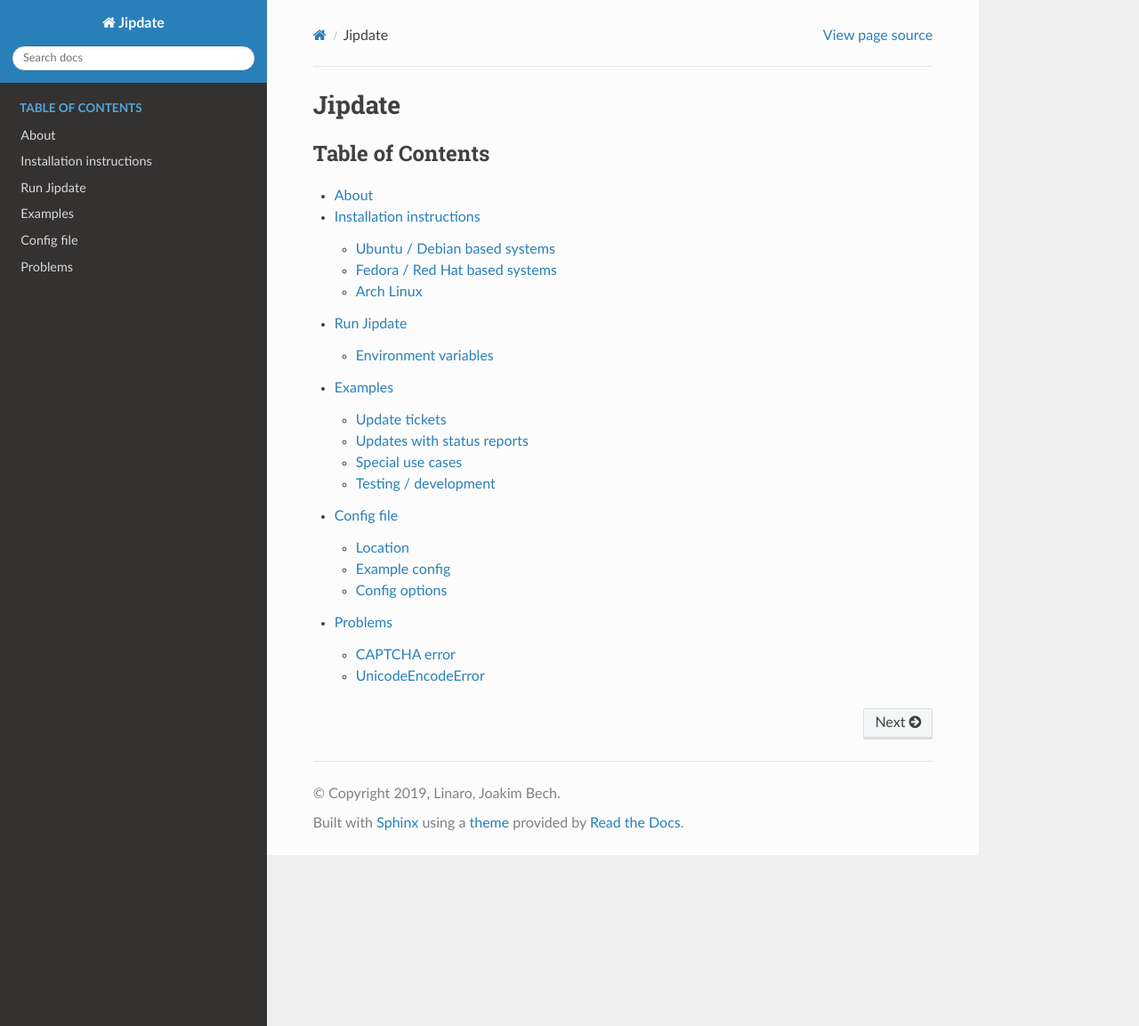
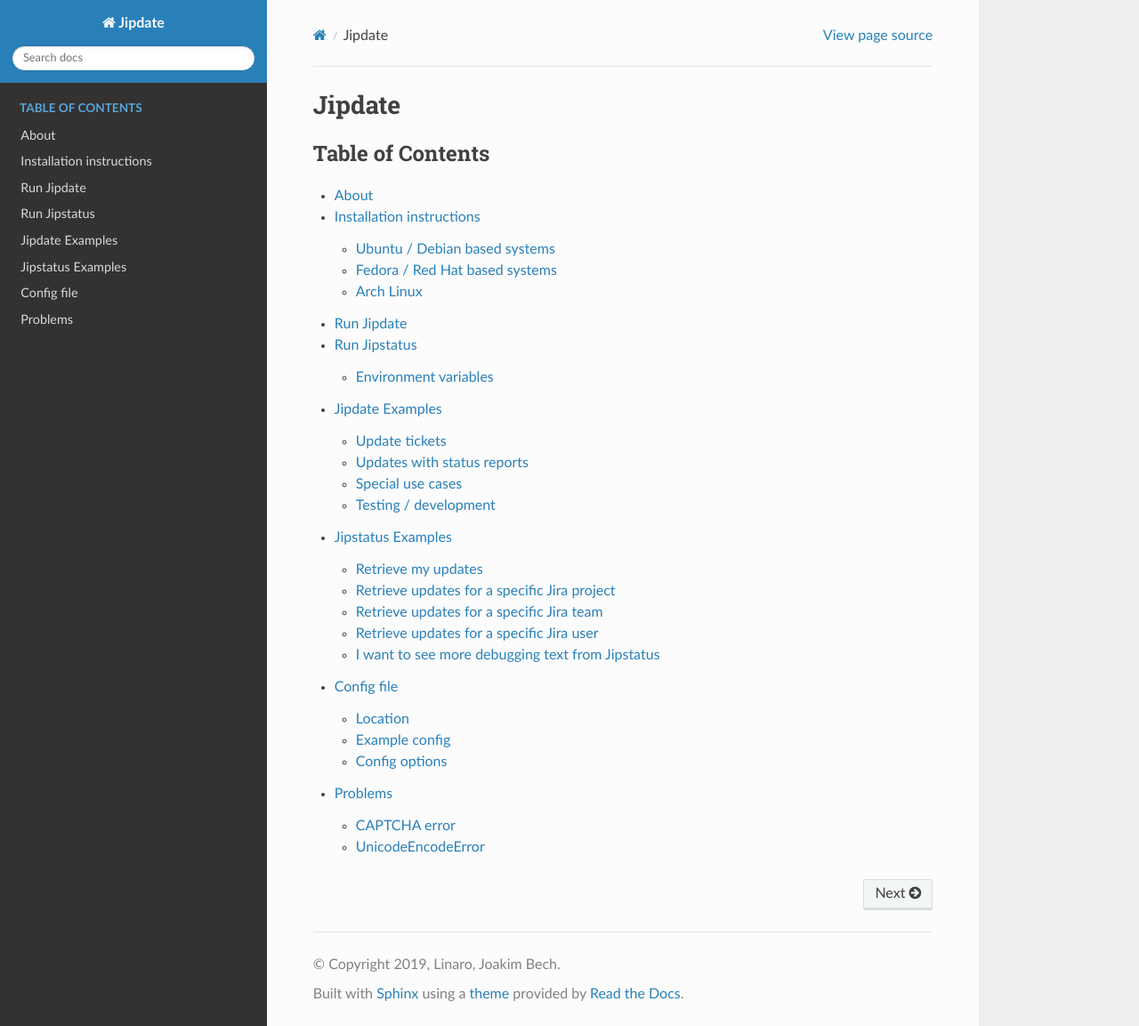
Before and after one commit to Linaro/jipdate, a Sphinx documentation site: the page built from docs/index.rst, in a window 1280 px wide and 1153 px high. Shown: the whole window at 89% size. Built offline with Sphinx 7.4.7 and the Read the Docs theme 2.0.0, drawn with Linux system fonts in a browser that asks for light colours; formulas are drawn with MathJax 3.

Commit message:
docs: add jipstatus
jipstatus can be used to generate weekly or monthly reports, and
didn't have any docs so far.

Signed-off-by: Nicolas Dechesne <nicolas.dechesne@linaro.org>

```diff
--- a/docs/about.rst
+++ b/docs/about.rst
@@ -9,9 +9,10 @@
   favorite editor.
 * Create (and save) a status report.
 * Move Jira tickets into different states (*To Do*, *In Progess* etc.).
+* Retrieve updates on all tickets, to generate weekly or monthly reports
 
 If you want to give it a try, then head over to the :ref:`install` and then have
-a look at the :ref:`jipdate_examples`.
+a look at the :ref:`jipdate_examples` or :ref:`jipstatus_examples`.
 
 .. _Jipdate: https://github.com/Linaro/jipdate
 .. _Linaro: https://www.linaro.org
--- a/docs/index.rst
+++ b/docs/index.rst
@@ -8,6 +8,7 @@
     about
     install
     run
-    examples
+    jipdate
+    jipstatus
     config
     problems
--- a/docs/examples.rst
+++ b/docs/jipdate.rst
@@ -1,8 +1,9 @@
 .. _jipdate_examples:
 
-########
-Examples
-########
+################
+Jipdate Examples
+################
+
 On this page you will find a list of examples of things that a Jipdate user
 might want to do. It should be noted that this is not a complete list, but will
 probably list the use cases that are most commonly used.c. Likewise each and
--- /dev/null
+++ b/docs/jipstatus.rst
@@ -0,0 +1,90 @@
+.. _jipstatus_examples:
+
+##################
+Jipstatus Examples
+##################
+
+On this page you will find a list of examples of things that a Jipdate user
+might want to do with the `jipstatus` command. It should be noted that this is
+not a complete list, but will probably list the use cases that are most commonly
+used.c.
+
+.. contents:: Table of Contents
+
+Retrieve my updates
+===================
+
+I want to retrieve all my updates
+---------------------------------
+
+The default behavior for `jipstatus` when no specific arguments are used is to
+query the Jira server for all the updates for the current user in the last
+week.
+
+.. code-block:: bash
+
+    $ ./jipstatus.py
+
+The `--days` argument can be used to query for any arbitrary duration (in days):
+
+.. code-block:: bash
+
+    $ ./jipstatus.py --days 30
+
+I want to generate an HTML output
+---------------------------------
+
+The argument `--html` can be used to generate a report in HTML format. By
+default `jipstatus` will create the file `status.html`, which can be changed by
+the user:
+
+.. code-block:: bash
+
+    $ ./jipstatus.py --html [file.html]
+
+Retrieve updates for a specific Jira project
+============================================
+
+Instead of querying Jira for a specific user, `--project` can be used to request
+updates to all tickets from a specific project.
+
+.. code-block:: bash
+
+    $ ./jipstatus.py --project <PJT_KEY>
+
+Several arguments can be combined together:
+
+.. code-block:: bash
+
+    $ ./jipstatus.py --project <PJT_KEY> --days 30 --html
+
+Retrieve updates for a specific Jira team
+=========================================
+
+The `--team` argument can be used to retrieve updates from all users who belong
+to a specific Jira team (or group):
+
+.. code-block:: bash
+
+    $ ./jipstatus.py --team linaro --days 30 --html
+
+
+Retrieve updates for a specific Jira user
+=========================================
+
+The `--user` argument can be used to retrieve update from a specific user, it
+can be the user email address, or the short form firstname.lastname.
+
+.. code-block:: bash
+
+    $ ./jipstatus.py --user jane.doe --days 30 --html
+
+
+I want to see more debugging text from Jipstatus
+================================================
+
+You can use `-v` to request verbose output.
+
+.. code-block:: bash
+
+    $ ./jipstatus.py -v
--- a/docs/run.rst
+++ b/docs/run.rst
@@ -12,6 +12,23 @@
 Running it without any parameters (or with ``-h``) will give you a list of all
 parameters. If you want to see examples of how to combine flags/parameters, then
 head over to :ref:`jipdate_examples`.
+
+#########################
+Run Jipstatus
+#########################
+The most straight forward way is to simply run the script
+
+.. code-block:: bash
+
+    $ ./jipstatus
+
+Running it without any parameters will show all tickets updates for the current
+user in the last 7 days, including newly created tickets, state transitions, and
+all updates.
+
+Running with ``-h`` will give you a list of all parameters. If you want to see
+examples of how to combine flags/parameters, then head over to
+:ref:`jipstatus_examples`.
 
 Environment variables
 =====================
```
